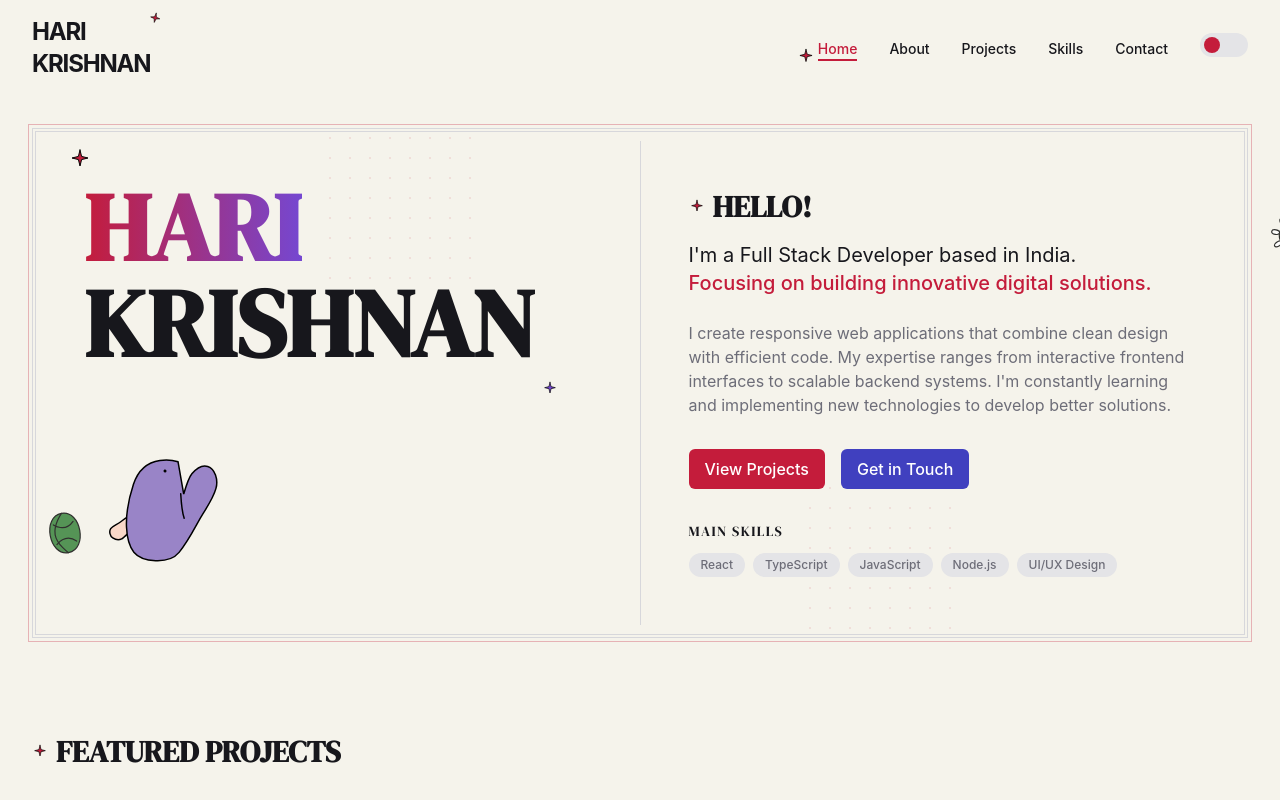
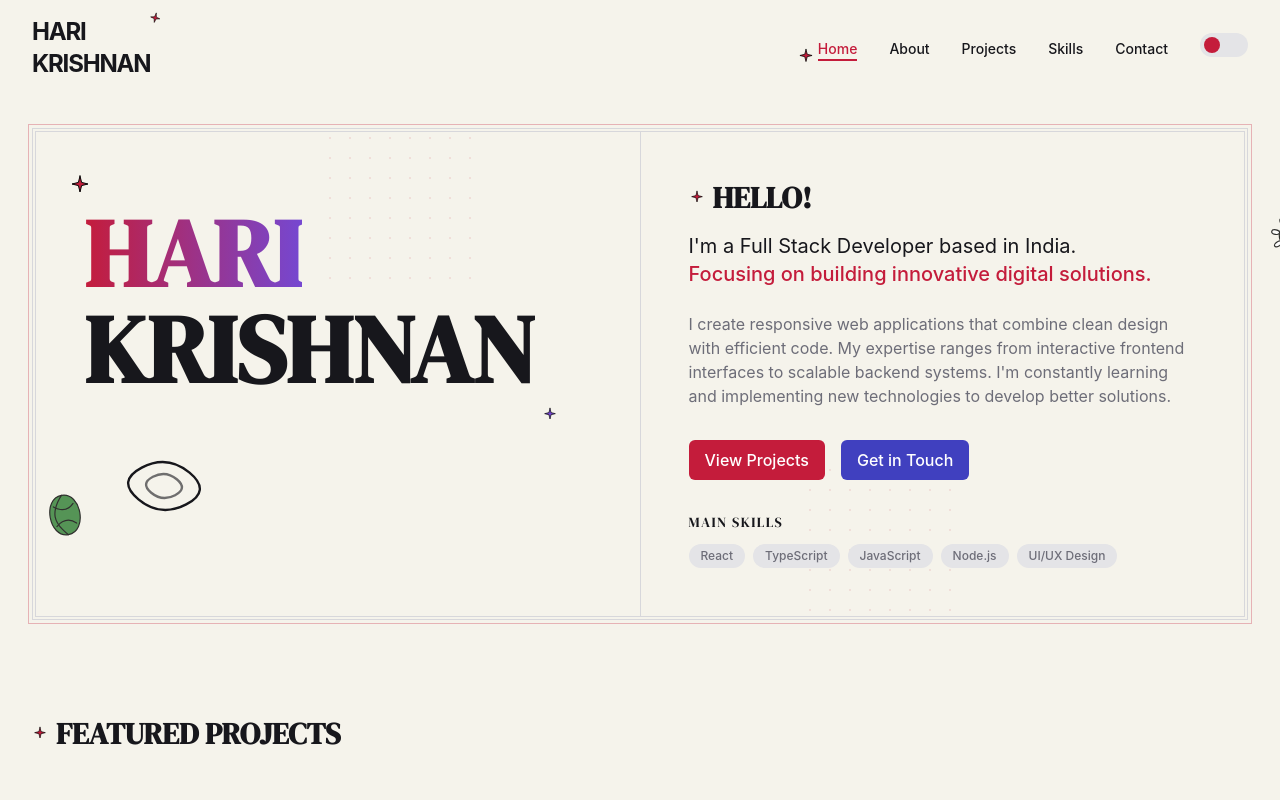
Before and after one commit to hk-vk/portfolio, a React (Vite) app: page / in a window 1280 px wide. Shown: the top 800 px of the page. Built offline with nearby package versions, Linux system fonts and the light colour scheme.

Commit message:
feat: replace hand illustration with abstract SVG

```diff
--- a/src/App.jsx
+++ b/src/App.jsx
@@ -3,6 +3,7 @@ import { BrowserRouter as Router, Routes, Route } from 'react-router-dom';
 import '@fontsource-variable/space-grotesk';
 import '@fontsource/dm-serif-display';
 import './index.css';
+import { motion } from 'framer-motion';
 
 // Components
 import Navbar from './components/Navbar';
@@ -76,12 +77,38 @@ function App() {
         <div className="blob-bg" style={{ bottom: '10%', right: '10%', animationDelay: '2s' }}></div>
 
         <div className="text-center relative z-10">
-          {/* Name animation - Reveal Effect */}
-          <div className="mb-4">
-            <span className="loading-name-reveal">
-              HARIKRISHNAN
-            </span>
-          </div>
+          {/* Name animation with Framer Motion */}
+          <motion.div
+            className="mb-4"
+            variants={{
+              hidden: { opacity: 0 },
+              visible: {
+                opacity: 1,
+                transition: { staggerChildren: 0.08, delayChildren: 0.2 }
+              }
+            }}
+            initial="hidden"
+            animate="visible"
+          >
+            {'HARIKRISHNAN'.split('').map((letter, index) => (
+              <motion.span
+                key={index}
+                variants={{
+                  hidden: { opacity: 0, y: 20, scale: 0.8, rotate: -5 },
+                  visible: {
+                    opacity: 1,
+                    y: 0,
+                    scale: 1,
+                    rotate: 0,
+                    transition: { type: "spring", damping: 15, stiffness: 100 }
+                  }
+                }}
+                className="inline-block text-5xl md:text-7xl font-serif loading-letter-fm" // Using a new class
+              >
+                {letter === ' ' ? '\u00A0' : letter} {/* Handle spaces if any */}
+              </motion.span>
+            ))}
+          </motion.div>
 
           {/* Progress bar */}
           <div className="w-48 md:w-64 h-2 bg-muted mx-auto mt-6 rounded-full overflow-hidden shadow-inner">
--- a/src/components/HandIllustration.jsx
+++ b/src/components/HandIllustration.jsx
@@ -4,49 +4,25 @@ const HandIllustration = ({ className = '' }) => {
   return (
     <svg
       className={className}
-      width="120"
-      height="150"
-      viewBox="0 0 120 150"
+      width="80"
+      height="80"
+      viewBox="0 0 100 100"
       fill="none"
       xmlns="http://www.w3.org/2000/svg"
+      stroke="currentColor"
+      strokeWidth="3"
     >
       <path
-        d="M40.5 90C40.5 90 25.5 100.5 21 105C16.5 109.5 12 111 10.5 114C9 117 10.5 121.5 13.5 123C16.5 124.5 20.1 124.5 22.5 123C24.9 121.5 30 114 34.5 111C39 108 40.5 107.4 40.5 107.4"
-        fill="#F9D8C8"
-        stroke="#000000"
-        strokeWidth="1.5"
+        d="M20 30 Q50 10 80 30 T80 70 Q50 90 20 70 T20 30 Z"
+        strokeLinecap="round"
+        strokeLinejoin="round"
       />
       <path
-        d="M36 99C36 99 36 121.5 37.5 126C39 130.5 42 132 45 132C48 132 51 130.5 52.5 127.5C54 124.5 55.5 99 55.5 99"
-        fill="#F9D8C8"
-        stroke="#000000"
-        strokeWidth="1.5"
+        d="M35 40 Q50 30 65 40 T65 60 Q50 70 35 60 T35 40 Z"
+        strokeOpacity="0.6"
+        strokeLinecap="round"
+        strokeLinejoin="round"
       />
-      <path
-        d="M51 99V126C51 129 54 132 57 132C60 132 63 129 64.5 126C66 123 66 99 66 99"
-        fill="#F9D8C8"
-        stroke="#000000"
-        strokeWidth="1.5"
-      />
-      <path
-        d="M61.5 99V120C61.5 123 64.5 126 67.5 126C70.5 126 73.5 123 75 120C76.5 117 76.5 96 76.5 96"
-        fill="#F9D8C8"
-        stroke="#000000"
-        strokeWidth="1.5"
-      />
-      <path
-        d="M70.5 40.5C70.5 40.5 36 33 28.5 67.5C21 102 27 126 36 135C45 144 72 144 81 130.5C90 117 96 99 100.5 90C105 81 109.5 72 111 63C112.5 54 108 43.5 100.5 42C93 40.5 88.5 46.5 85.5 51C82.5 55.5 79.5 72 79.5 72L70.5 40.5Z"
-        fill="#9984C7"
-        stroke="#000000"
-        strokeWidth="1.5"
-      />
-      <path
-        d="M76.5 72C76.5 72 79.5 90 82.5 96"
-        stroke="#000000"
-        strokeWidth="1.5"
-        strokeLinecap="round"
-      />
-      <circle cx="58.5" cy="51" r="1.5" fill="#000000" />
     </svg>
   );
 };
--- a/src/index.css
+++ b/src/index.css
@@ -531,7 +531,8 @@ html {
   );
 }
 
-/* Loading screen text reveal animation */
+/* Remove or comment out reveal styles */
+/*
 @keyframes reveal-text {
   from { width: 100%; }
   to { width: 0%; }
@@ -539,13 +540,13 @@ html {
 
 .loading-name-reveal {
   position: relative;
-  font-family: 'DM Serif Display', serif; /* Using theme font */
-  font-size: clamp(3rem, 10vw, 6rem); /* Responsive font size */
+  font-family: 'DM Serif Display', serif;
+  font-size: clamp(3rem, 10vw, 6rem);
   font-weight: bold;
-  color: hsl(var(--primary)); /* Use primary color for text */
-  background-color: hsl(var(--background)); /* Use background for blend */
-  mix-blend-mode: multiply; /* Key effect */
-  display: inline-block; /* Needed for pseudo-element positioning */
+  color: hsl(var(--primary));
+  background-color: hsl(var(--background));
+  mix-blend-mode: multiply;
+  display: inline-block;
   line-height: 1.1;
 }
 
@@ -553,18 +554,30 @@ html {
   content: '';
   position: absolute;
   top: 0;
-  right: 0; /* Animate from right to left */
+  right: 0;
   bottom: 0;
   width: 100%;
-  background-color: hsl(var(--foreground)); /* Use foreground color for overlay */
-  mix-blend-mode: screen; /* Key effect */
-  animation: reveal-text 2s ease-in-out forwards; /* Apply animation */
-  animation-delay: 0.2s; /* Small delay before starting */
+  background-color: hsl(var(--foreground));
+  mix-blend-mode: screen;
+  animation: reveal-text 2s ease-in-out forwards;
+  animation-delay: 0.2s;
+}
+*/
+
+/* Ensure old letter animation styles are inactive */
+.loading-letter {
+  /* Deprecated - animation handled by Framer Motion now */
+  animation: none !important;
+  display: none !important; /* Hide if still rendered somehow */
 }
 
-/* Remove old letter animation styles if they exist */
-.loading-letter {
-  /* Deprecated - styles replaced by .loading-name-reveal */
-  animation: none !important;
-  display: none; /* Hide elements if they are still rendered */
+/* Basic style for Framer Motion loading letters */
+.loading-letter-fm {
+  color: hsl(var(--primary));
+  font-weight: bold;
+  /* Add slight text stroke for definition */
+  -webkit-text-stroke: 0.5px hsla(var(--foreground), 0.1);
+  text-shadow: 0 2px 5px hsla(var(--primary), 0.3); /* Subtle glow */
+  /* Remove any conflicting animation properties if they exist */
+  animation: none;
 }
```
